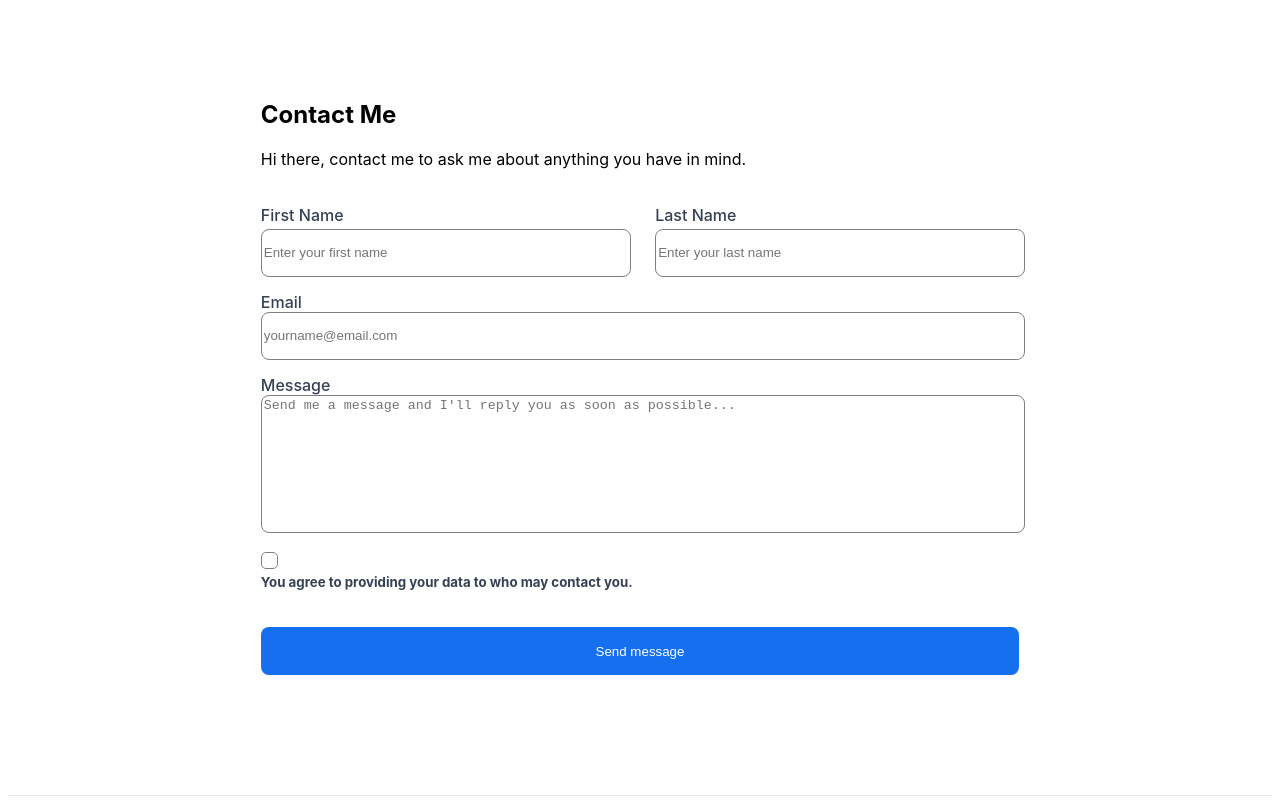
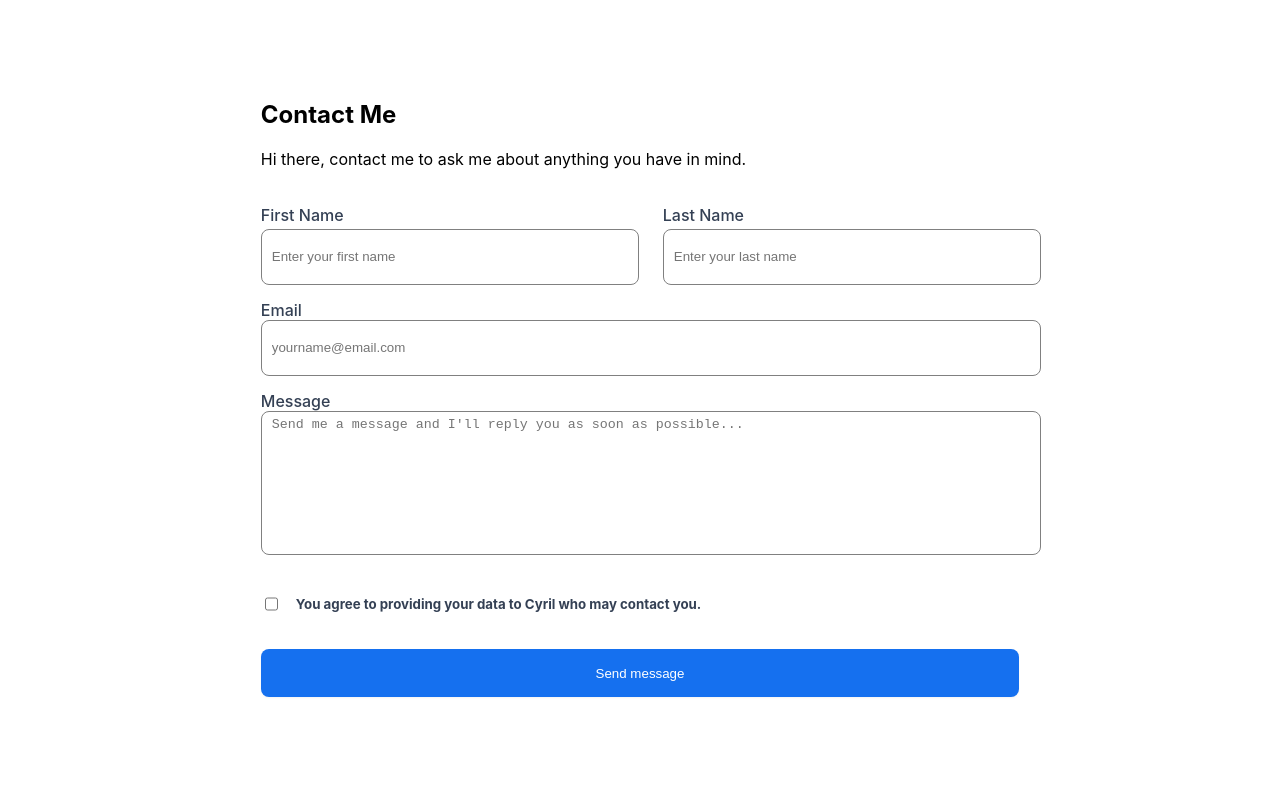
Before and after one commit to Dev-cyril/HNG_stage_2, a React (Vite) app: page /contacts in a window 1280 px wide. Shown: the top 800 px of the page. Built offline with nearby package versions, Linux system fonts and the light colour scheme.

Commit message:
feat: added a required attribute to the form fields style: gave the input boxes a padding

```diff
--- a/src/index.css
+++ b/src/index.css
@@ -117,7 +117,7 @@ footer>h5 {
   margin: 100px auto;
 }
 #f1, #f2{
-  width: 48%;
+  width: 47%;
 }
 #f3, #f4, #f5{
   width: 100%;
@@ -177,44 +177,9 @@ label{
 #btn_submit:focus #btn_submit:disabled {
   background-color: #B2DDFF;
 }
-
-#f5 input{
-  position: absolute;
-  opacity: 0;
-  cursor: pointer;
-  height: 0;
-  width: 0;
-}
-
-#check{
-  position: absolute;
-  height: 15px;
-  width: 15px;
-  background-color: #fff;
-  border: 1px solid grey;
-  border-radius: 5px;
-}
-#check:after{
-  content: '';
-  position: absolute;
-  display: none;
-}
-#f5 input:checked ~ #check::after{
-  display: block;
-}
-#check:focus{
-  border: 1px solid #84CAFF
-}
-#f5 #check:after{
-  left: 4px;
-  top: 1px;
-  width: 2px;
-  height: 8px;
-  border: 1px solid #1570EF;
-  border-width: 0 3px 3px 0;
-  -webkit-transform: rotate(45deg);
-  -ms-transform: rotate(45deg);
-  transform: rotate(45deg);
+textarea, input{
+  padding: 5px 10px;
+  border: 2px solid red;
 }
 @media (max-width: 375px) {
   footer {
--- a/src/routes/contacts.jsx
+++ b/src/routes/contacts.jsx
@@ -12,26 +12,25 @@ const ContactMe = () => {
                 <h2>Contact Me</h2>
                 <p>Hi there, contact me to ask me about anything you have in mind.</p>
                 <form action="">
-                    <label id='f1'>
+                    <label id='f1' for='first name'>
                         First Name <br />
                         <input id='first_name' type="text" placeholder="Enter your first name"/>
                     </label>
-                    <label id='f2'>
+                    <label id='f2' for='last name'>
                         Last Name <br />
                         <input id='last_name' type="text" placeholder="Enter your last name"/>
                     </label>
-                    <label id='f3'>
+                    <label id='f3' for='Email'>
                         Email <br />
                         <input id='email' type="email" placeholder="yourname@email.com"/>
                     </label>
-                    <label id='f4'>
+                    <label id='f4' for='Message'>
                         Message <br />
-                        <textarea id='message' type="text" placeholder="Send me a message and I'll reply you as soon as possible..."></textarea>
+                        <textarea id='message' type="text" placeholder="Send me a message and I'll reply you as soon as possible..." required></textarea>
                     </label>
                     <label id='f5'>
                         <input type='checkbox' />
-                        <span id='check'></span>
-                        <h5>You agree to providing your data to {name} who may contact you.</h5>
+                        <h5>You agree to providing your data to Cyril who may contact you.</h5>
                     </label>
                     <button id='btn_submit'>Send message</button>
                 </form>
```
